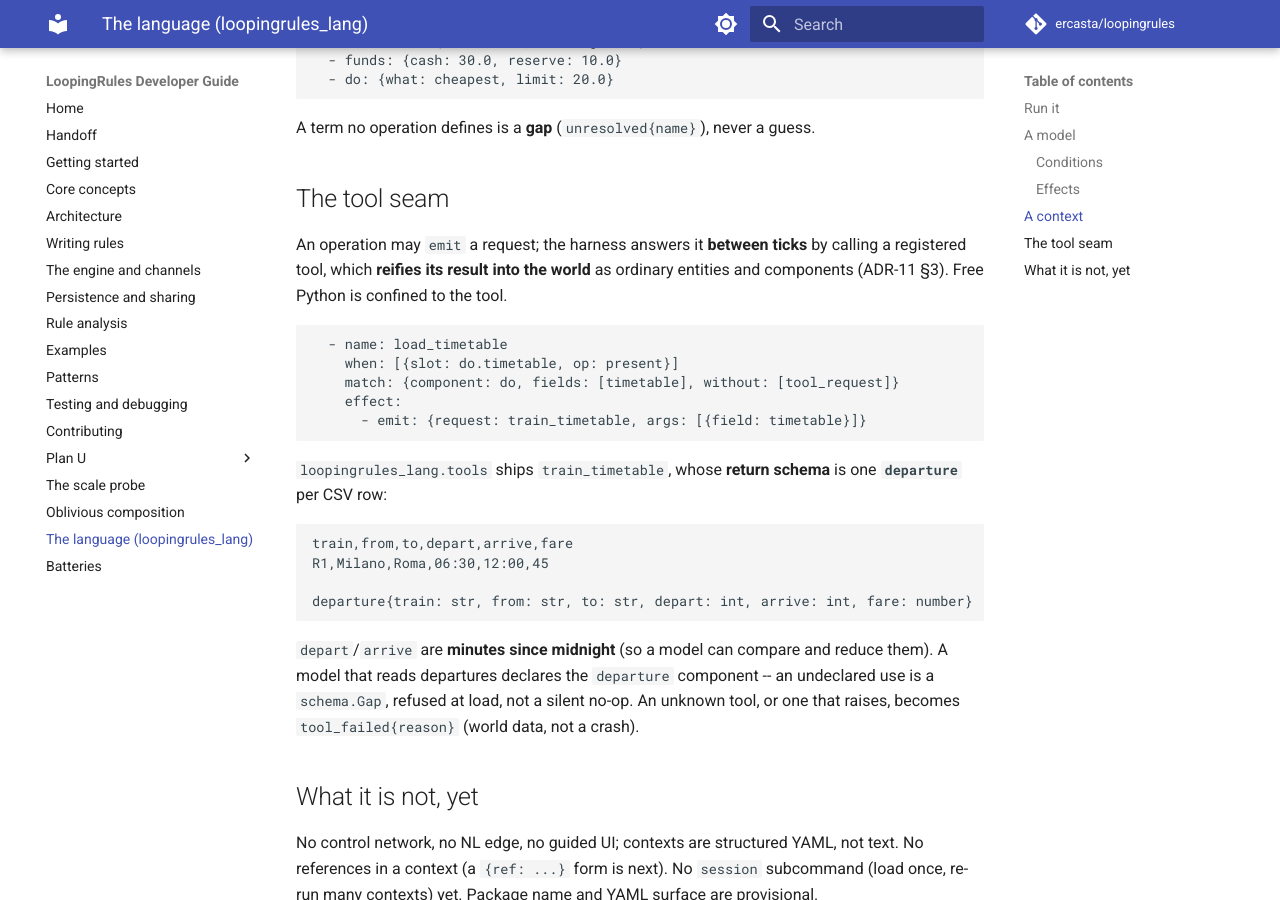
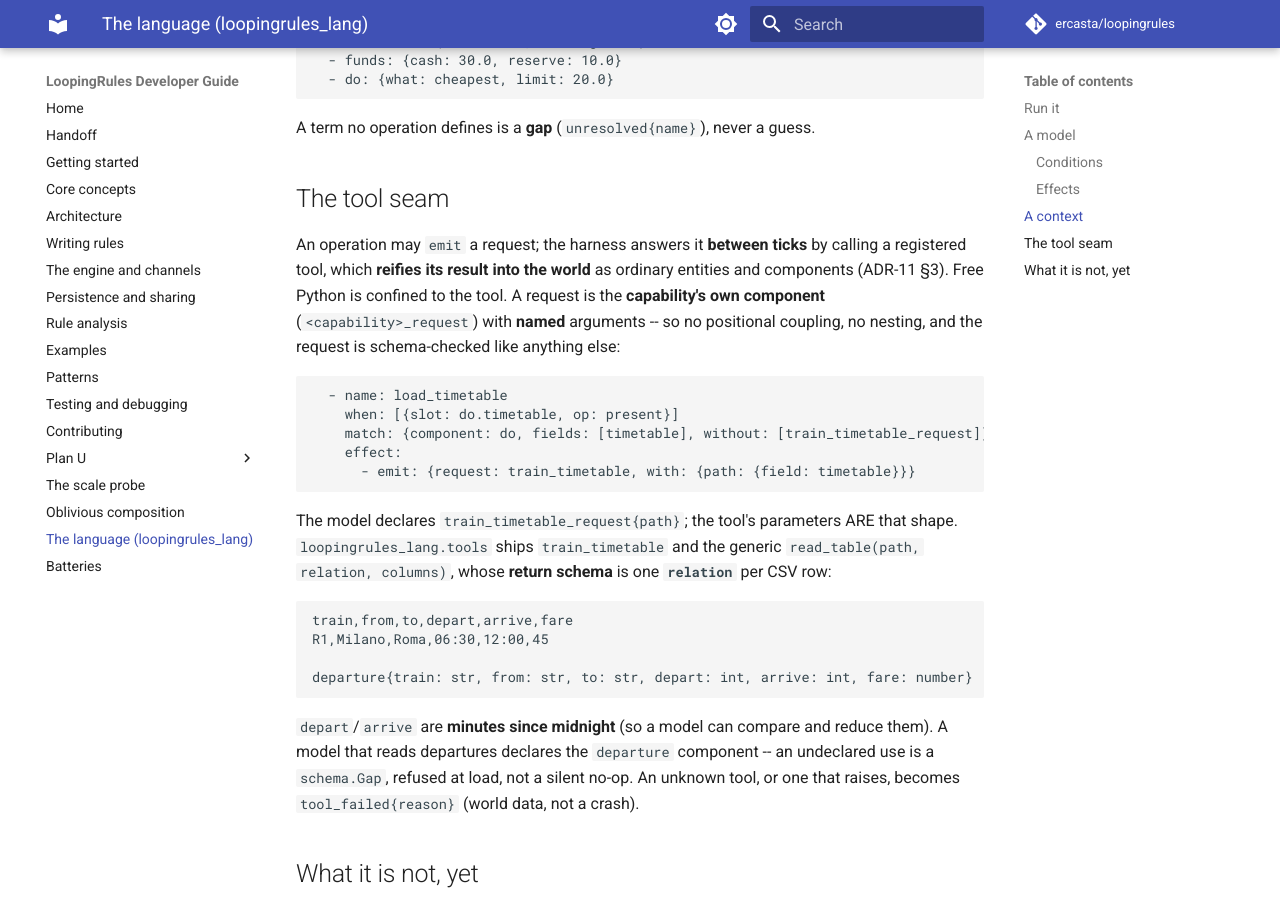
Before and after one commit to ercasta/loopingrules, an MkDocs documentation site: the page built from docs/language.md, in a window 1280 px wide and 900 px high, scrolled down 2160 px. Built offline with MkDocs 1.6.1 and Material for MkDocs 9.7.7, drawn with Linux system fonts in a browser that asks for light colours; comment, search, counter and statistics services are not loaded; some of the changed text lies outside the part shown.

Commit message:
loopingrules_lang: the tool seam is a per-capability request component (named args, schema-checked) -- the answerer keys on the capability's own shape; columns is a list again, no positional coupling

````diff
--- a/docs/language.md
+++ b/docs/language.md
@@ -36,7 +36,7 @@ applied:
   1   trip.load_timetable, trip.choose_cheapest
   2   trip.scope_before, trip.choose_cheapest
 world:
-  #1    do{what='cheapest', before=480, ...}  tool_request{...}  resolved  tool_answered
+  #1    do{what='cheapest', before=480, ...}  train_timetable_request{...}  resolved  tool_done
   #4    departure{train='R1', ..., depart=390, fare=45.0}  chosen
 gaps: (none)
 ```
@@ -110,18 +110,23 @@ A term no operation defines is a **gap** (`unresolved{name}`), never a guess.
 
 An operation may `emit` a request; the harness answers it **between ticks** by
 calling a registered tool, which **reifies its result into the world** as ordinary
-entities and components (ADR-11 §3). Free Python is confined to the tool.
+entities and components (ADR-11 §3). Free Python is confined to the tool. A
+request is the **capability's own component** (`<capability>_request`) with
+**named** arguments -- so no positional coupling, no nesting, and the request is
+schema-checked like anything else:
 
 ```yaml
   - name: load_timetable
     when: [{slot: do.timetable, op: present}]
-    match: {component: do, fields: [timetable], without: [tool_request]}
+    match: {component: do, fields: [timetable], without: [train_timetable_request]}
     effect:
-      - emit: {request: train_timetable, args: [{field: timetable}]}
+      - emit: {request: train_timetable, with: {path: {field: timetable}}}
 ```
 
-`loopingrules_lang.tools` ships `train_timetable`, whose **return schema** is one
-**`departure`** per CSV row:
+The model declares `train_timetable_request{path}`; the tool's parameters ARE that
+shape. `loopingrules_lang.tools` ships `train_timetable` and the generic
+`read_table(path, relation, columns)`, whose **return schema** is one **`relation`**
+per CSV row:
 
 ```
 train,from,to,depart,arrive,fare
````
Also changed, not shown: docs/batteries.md (+7 -5 lines), 7 other files.
